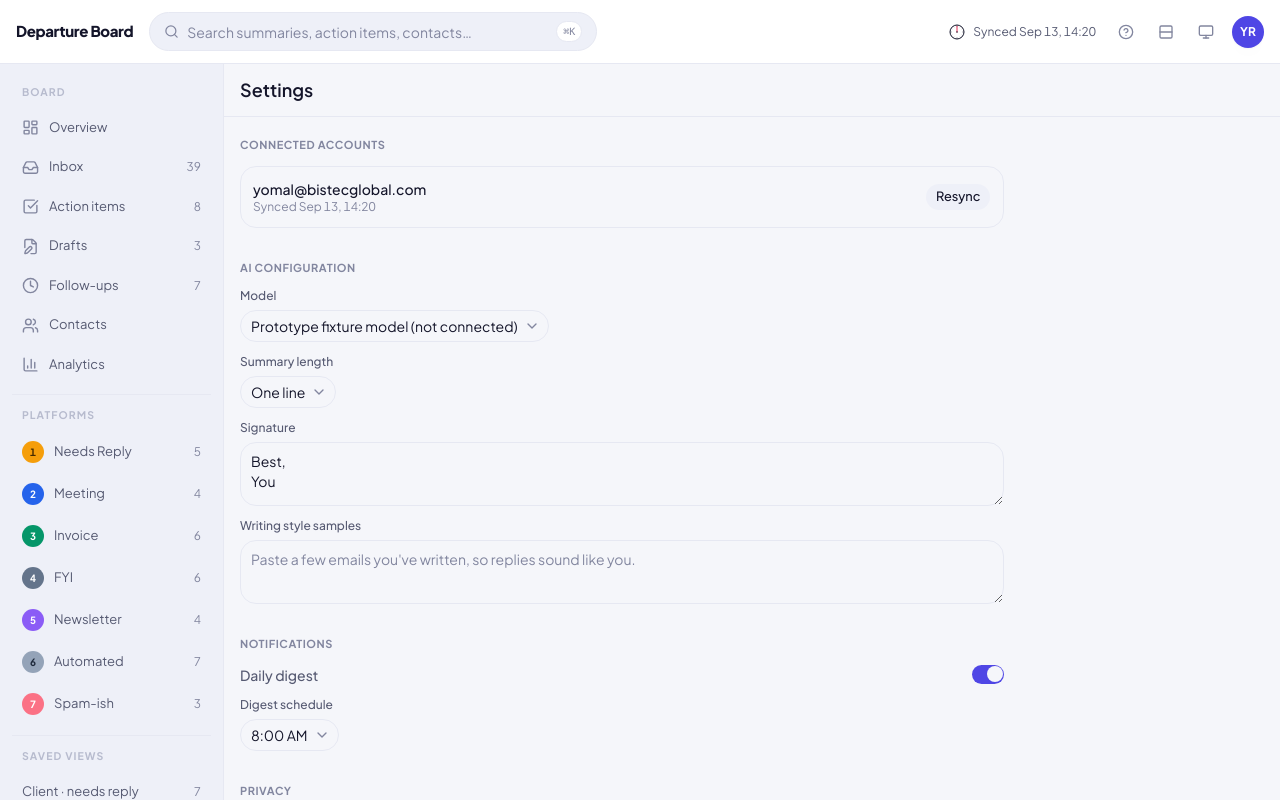
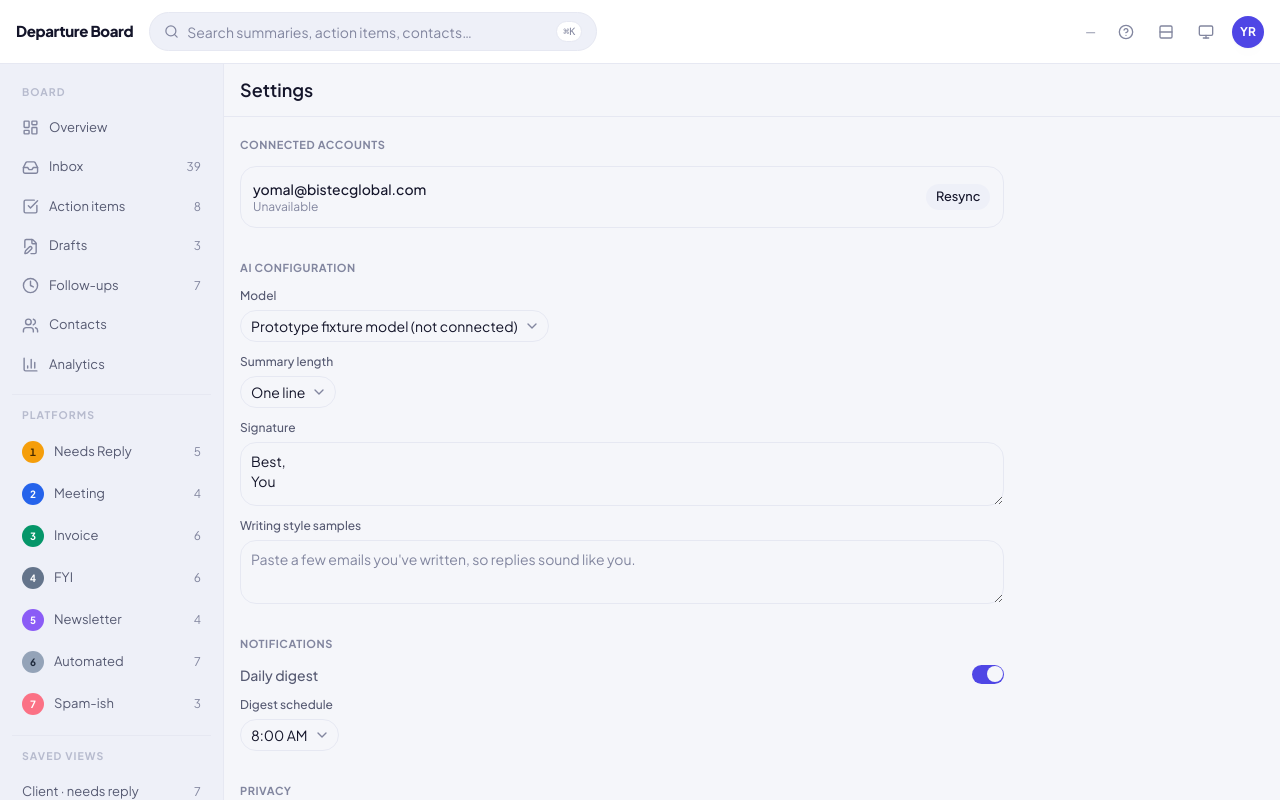
Before and after one commit to yomal321/smart-email-assistant, a Next.js app in the folder gmail-dashboard/: page /settings in a window 1280 px wide. Built offline with nearby package versions, Linux system fonts and the light colour scheme; no server answers.

Commit message:
specclaw(008-dashboard-api-foundation): T9 — Wire the sync clock to live data

```diff
--- a/gmail-dashboard/app/settings/page.tsx
+++ b/gmail-dashboard/app/settings/page.tsx
@@ -1,7 +1,8 @@
 "use client";
 
 import * as React from "react";
-import { getSyncState, getActivityLog } from "@/lib/data";
+import { getActivityLog } from "@/lib/data";
+import { useSyncState } from "@/lib/data/use-sync-state";
 import { formatFullDateTime } from "@/lib/format/relative-time";
 import { usePreferences } from "@/components/board/preferences-provider";
 import { Switch } from "@/components/ui/switch";
@@ -18,7 +19,7 @@ import {
 } from "@/components/ui/select";
 
 export default function SettingsPage() {
-  const sync = getSyncState();
+  const { data: sync, loading: syncLoading } = useSyncState();
   const activity = getActivityLog();
   const { theme, setTheme, density, setDensity } = usePreferences();
   const [purgeConfirm, setPurgeConfirm] = React.useState("");
@@ -35,7 +36,13 @@ export default function SettingsPage() {
             <div>
               <p className="text-sm font-medium text-ink">yomal@bistecglobal.com</p>
               <p className="tabular text-xs text-ink-tertiary">
-                {sync.status === "synced" ? `Synced ${formatFullDateTime(sync.lastSyncAt)}` : sync.status}
+                {sync
+                  ? sync.status === "synced"
+                    ? `Synced ${sync.lastSyncAt ? formatFullDateTime(sync.lastSyncAt) : "Never"}`
+                    : sync.status
+                  : syncLoading
+                    ? "Loading…"
+                    : "Unavailable"}
               </p>
             </div>
             <Button size="sm" variant="secondary" className="rounded-lg">
--- a/gmail-dashboard/components/board/concourse-bar.tsx
+++ b/gmail-dashboard/components/board/concourse-bar.tsx
@@ -11,7 +11,7 @@ import {
 } from "@/components/ui/dropdown-menu";
 import { PlatformRail, type RailCounts } from "@/components/station/platform-rail";
 import { SyncClock } from "@/components/station/sync-clock";
-import { getSyncState } from "@/lib/data";
+import { useSyncState } from "@/lib/data/use-sync-state";
 import { usePreferences } from "./preferences-provider";
 
 export function ConcourseBar({
@@ -25,7 +25,7 @@ export function ConcourseBar({
 }) {
   const [mobileNavOpen, setMobileNavOpen] = React.useState(false);
   const { theme, setTheme, density, setDensity } = usePreferences();
-  const sync = getSyncState();
+  const { data: sync, loading: syncLoading } = useSyncState();
 
   return (
     <div className="flex h-16 shrink-0 items-center gap-2 border-b border-rule bg-surface px-4">
@@ -63,7 +63,13 @@ export function ConcourseBar({
       </button>
 
       <div className="ml-auto flex items-center gap-1">
-        <SyncClock state={sync} onResync={() => {}} />
+        {sync ? (
+          <SyncClock state={sync} onResync={() => {}} />
+        ) : (
+          <span className="hidden px-2 py-1.5 text-xs text-ink-tertiary tabular sm:inline">
+            {syncLoading ? "Syncing…" : "—"}
+          </span>
+        )}
 
         <button
           onClick={onOpenShortcuts}
--- a/gmail-dashboard/components/station/sync-clock.tsx
+++ b/gmail-dashboard/components/station/sync-clock.tsx
@@ -13,10 +13,10 @@ function round3(n: number): number {
 }
 
 const LABELS: Record<SyncState["status"], (s: SyncState) => string> = {
-  synced: (s) => `Synced ${formatFullDateTime(s.lastSyncAt)}`,
+  synced: (s) => `Synced ${s.lastSyncAt ? formatFullDateTime(s.lastSyncAt) : "Never"}`,
   syncing: (s) => `Syncing · ${s.queueDepth} queued`,
   failed: () => "Sync failed · Retry",
-  offline: (s) => `Offline · last synced ${formatFullDateTime(s.lastSyncAt)}`,
+  offline: (s) => `Offline · last synced ${s.lastSyncAt ? formatFullDateTime(s.lastSyncAt) : "Never"}`,
 };
 
 /**
@@ -49,7 +49,7 @@ export function SyncClock({ state, onResync }: { state: SyncState; onResync?: ()
           <dl className="space-y-1.5 text-xs text-ink-secondary">
             <div className="flex justify-between">
               <dt>Last synced</dt>
-              <dd className="tabular">{formatRelativeToNow(state.lastSyncAt)}</dd>
+              <dd className="tabular">{state.lastSyncAt ? formatRelativeToNow(state.lastSyncAt) : "Never"}</dd>
             </div>
             <div className="flex justify-between">
               <dt>Queue depth</dt>
```
